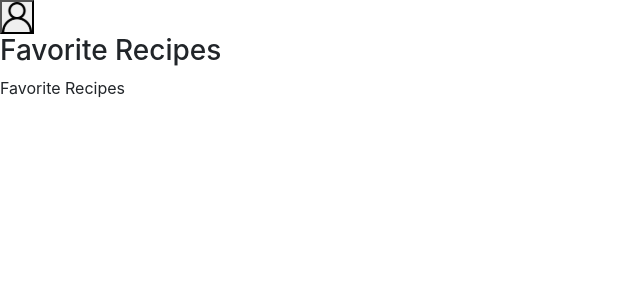
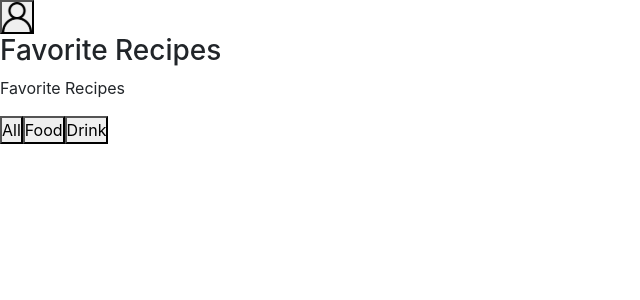
Before and after one commit to Leandroswq/app-de-receita, a React (Create React App) app: page /favorite-recipes in a window 1280 px wide. Shown: the top 300 px of the page, without its empty margins (0-640 px from the left). Built offline with nearby package versions, Linux system fonts and the light colour scheme.

Commit message:
Página concluída

```diff
--- a/src/components/CardDoneRecipes.js
+++ b/src/components/CardDoneRecipes.js
@@ -1,9 +1,10 @@
 import PropTypes from 'prop-types';
 import React from 'react';
 import { Link } from 'react-router-dom';
+import FavoriteBTN from './FavoriteBTN';
 import ShareBTN from './ShareBTN';
 
-function CardDoneRecipes({ data, index }) {
+function CardDoneRecipes({ data, index, setData }) {
   const { name, image, category, doneDate, tags,
     nationality, type, alcoholicOrNot, id } = data;
   let auxType;
@@ -40,6 +41,11 @@ function CardDoneRecipes({ data, index }) {
             {elem}
           </p>))
       }
+      <FavoriteBTN
+        dataTestid={ `${index}-horizontal-favorite-btn` }
+        recipe={ data }
+        setData={ setData }
+      />
     </div>
   );
 }
@@ -57,6 +63,11 @@ CardDoneRecipes.propTypes = {
     tags: PropTypes.arrayOf(PropTypes.string),
   }).isRequired,
   index: PropTypes.number.isRequired,
+  setData: PropTypes.func,
+};
+
+CardDoneRecipes.defaultProps = {
+  setData: () => {},
 };
 
 export default CardDoneRecipes;
--- a/src/components/FavoriteBTN.js
+++ b/src/components/FavoriteBTN.js
@@ -1,10 +1,10 @@
 /* eslint-disable react-hooks/exhaustive-deps */
+import PropTypes from 'prop-types';
 import React, { useEffect, useState } from 'react';
-import { useHistory, useParams } from 'react-router-dom';
-import PropTypes from 'prop-types';
+import { useHistory } from 'react-router-dom';
 import { getLocalStorage, setLocalStorage } from '../helpers';
+import favoritIcon from '../images/blackHeartIcon.svg';
 import noFavoriteicon from '../images/whiteHeartIcon.svg';
-import favoritIcon from '../images/blackHeartIcon.svg';
 
 function createFavoriteObj(recipe, basePage) {
   if (basePage === 'drinks') {
@@ -28,12 +28,20 @@ function createFavoriteObj(recipe, basePage) {
       image: recipe.strMealThumb,
     };
   }
+  console.log(recipe);
+  return recipe;
+}
+function getID(recipe) {
+  if (recipe.idDrink) return recipe.idDrink;
+  if (recipe.idMeal) return recipe.idMeal;
+  return recipe.id;
 }
 
-function FavoriteBTN({ recipe }) {
+function FavoriteBTN({ recipe, dataTestid, setData }) {
   const { location: { pathname } } = useHistory();
   const basePage = pathname.split('/')[1];
-  const { id } = useParams();
+  const id = getID(recipe);
+  console.log(id);
   const [favorite, setFavorite] = useState(false);
 
   useEffect(() => {
@@ -58,12 +66,13 @@ function FavoriteBTN({ recipe }) {
     }
     setLocalStorage('favoriteRecipes', favoriteRecipes);
     setFavorite((p) => !p);
+    setData(favoriteRecipes);
   };
 
   return (
     <button
       type="button"
-      data-testid="favorite-btn"
+      data-testid={ dataTestid || 'favorite-btn' }
       onClick={ handleClick }
       src={ favorite ? favoritIcon : noFavoriteicon }
     >
@@ -73,7 +82,13 @@ function FavoriteBTN({ recipe }) {
 }
 
 FavoriteBTN.propTypes = {
+  dataTestid: PropTypes.string,
   recipe: PropTypes.objectOf(PropTypes.any).isRequired,
+  setData: PropTypes.func,
 };
 
+FavoriteBTN.defaultProps = {
+  dataTestid: null,
+  setData: () => {},
+};
 export default FavoriteBTN;
--- a/src/pages/DrinkRecipeProgress.js
+++ b/src/pages/DrinkRecipeProgress.js
@@ -1,10 +1,10 @@
 /* eslint-disable react-hooks/exhaustive-deps */
 import React, { useEffect, useState } from 'react';
-import { useParams, useHistory } from 'react-router-dom';
+import { useHistory, useParams } from 'react-router-dom';
 import getDrinks from '../API/getDrinks';
-import ShareBTN from '../components/ShareBTN';
 import FavoriteBTN from '../components/FavoriteBTN';
 import ProgressIngredientsRecipe from '../components/ProgressIngredientsRecipe';
+import ShareBTN from '../components/ShareBTN';
 
 function DrinkRecipeProgress() {
   const { id } = useParams();
--- a/src/pages/FavoriteRecipes.js
+++ b/src/pages/FavoriteRecipes.js
@@ -1,11 +1,68 @@
-import React from 'react';
+import React, { useEffect, useState } from 'react';
+import CardDoneRecipes from '../components/CardDoneRecipes';
 import Header from '../components/Header';
+import { getLocalStorage, setLocalStorage } from '../helpers';
 
 function FavoriteRecipes() {
+  const [data, setData] = useState([]);
+  useEffect(() => {
+    const favoriteRecipes = getLocalStorage('favoriteRecipes');
+    if (favoriteRecipes) {
+      setData(favoriteRecipes);
+    } else {
+      setLocalStorage('favoriteRecipes', []);
+    }
+  }, []);
+
+  const handleFilter = ({ target }) => {
+    if (target.value !== 'All') {
+      const favoriteRecipes = getLocalStorage('favoriteRecipes'); // reseta o filtro mas não funcionou;
+      setData(favoriteRecipes);
+      setData(data.filter((elem) => elem.type === target.value));
+    } else {
+      const favoriteRecipes = getLocalStorage('favoriteRecipes');
+      setData(favoriteRecipes);
+    }
+  };
   return (
     <div>
       <Header title="Favorite Recipes" />
       <p>Favorite Recipes </p>
+      <div>
+        <button
+          data-testid="filter-by-all-btn"
+          type="button"
+          value="All"
+          onClick={ handleFilter }
+        >
+          All
+        </button>
+        <button
+          data-testid="filter-by-food-btn"
+          type="button"
+          value="food"
+          onClick={ handleFilter }
+        >
+          Food
+        </button>
+        <button
+          data-testid="filter-by-drink-btn"
+          type="button"
+          value="drink"
+          onClick={ handleFilter }
+        >
+          Drink
+        </button>
+      </div>
+      {
+        data.map((elem, i) => (
+          <CardDoneRecipes
+            setData={ setData }
+            key={ elem.id }
+            data={ elem }
+            index={ i }
+          />))
+      }
     </div>
   );
 }
```
Also changed, not shown: src/pages/DrinkRecipe.js (+5 -5 lines).
